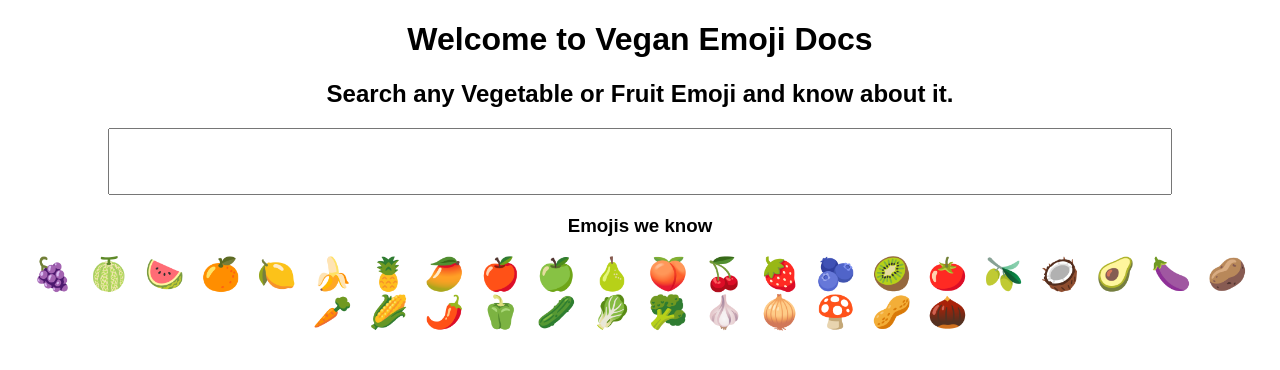
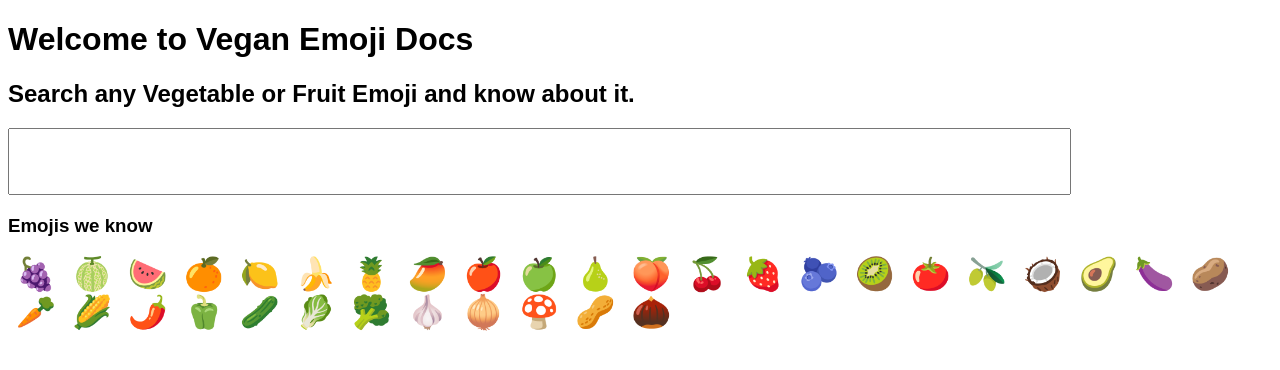
Before and after one commit to Saitejas21/emoji-docs, a React (Create React App) app: page / in a window 1280 px wide. Shown: the top 370 px of the page. Built offline with nearby package versions, Linux system fonts and the light colour scheme.

Commit message:
update: added styling

```diff
--- a/src/styles.css
+++ b/src/styles.css
@@ -1,7 +1,9 @@
 .App {
-  font-family: sans-serif;
-  text-align: center;
+  font-family: "Montserrat", sans-serif;
+  text-align: left;
 }
+
+@import url("https://fonts.googleapis.com/css2?family=Montserrat&display=swap");
 
 input {
   padding: 1.5rem;
```
